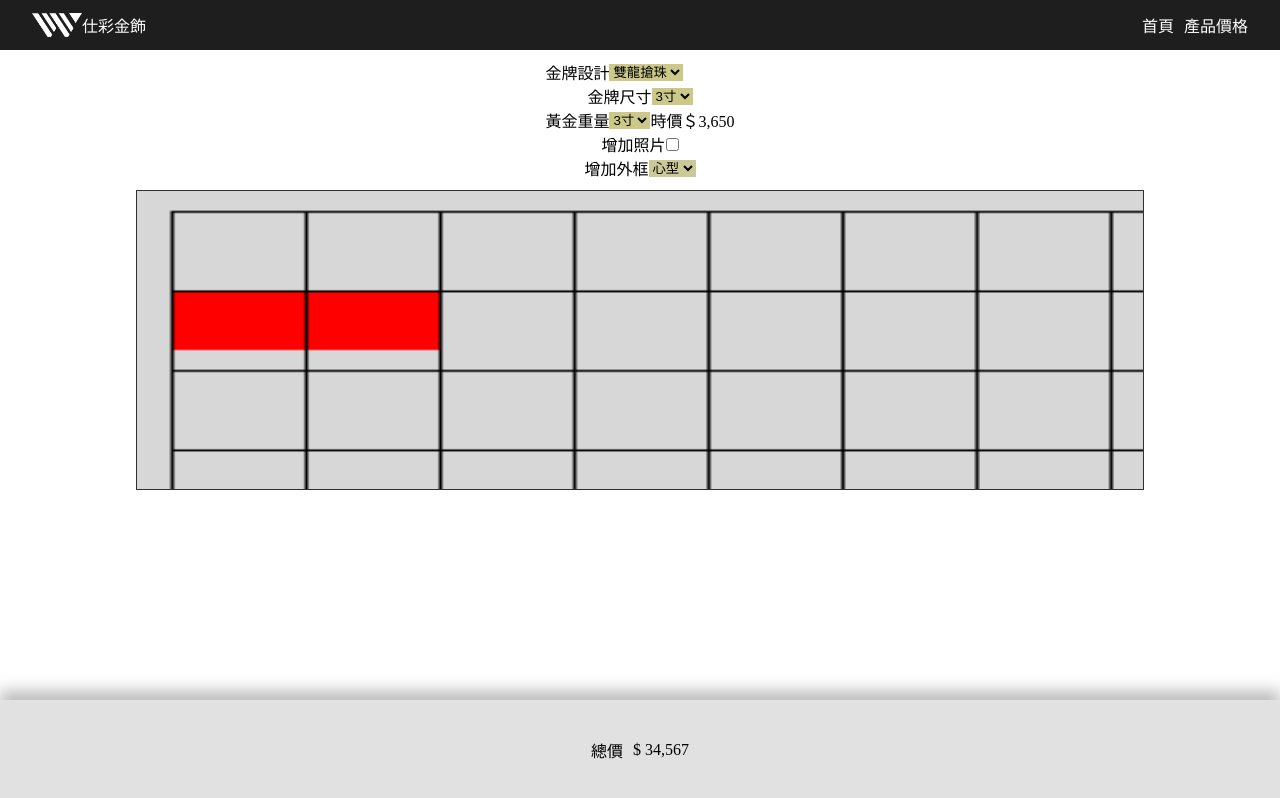
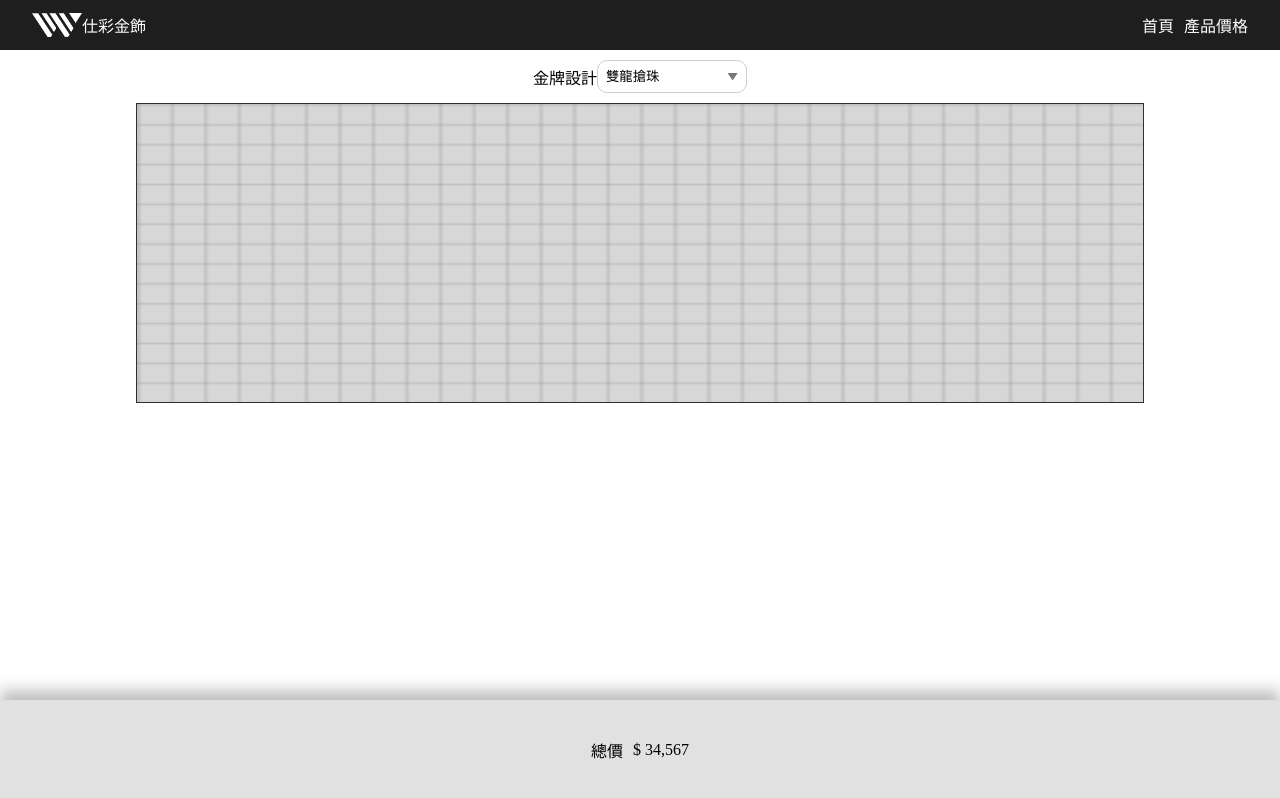
Before and after one commit to kkuanhui/w9999gold, a React (Create React App) app: page / in a window 1280 px wide. Both pictures are taken after a click on the item "產品價格". Built offline with nearby package versions, Linux system fonts and the light colour scheme; no server answers.

Commit message:
fix conflict

```diff
--- a/src/components/AppProduct.js
+++ b/src/components/AppProduct.js
@@ -26,31 +26,11 @@ const ProductOptions = () => {
     <div id="product-options">
       <div className="flex-start">
         <div>金牌設計</div>
-        <select style={{"backgroundColor":"#CCC888"}}>
-          <option value="E3456">雙龍搶珠</option>
-        </select>
-      </div>
-      <div className="flex-center">
-        <div>金牌尺寸</div>
-        <select style={{"backgroundColor":"#CCC888"}}>
-          <option value="3">3寸</option>
-        </select>
-      </div>
-      <div className="flex-center">
-        <div>黃金重量</div>
-        <select style={{"backgroundColor":"#CCC888"}}>
-          <option value="3">3寸</option>
-        </select>
-        <div>時價</div>
-        <div>＄3,650</div>
-      </div>
-      <div className="flex-center">
-        <label>增加照片</label>
-        <input type="checkbox"></input>
-      </div>
-      <div className="flex-center">
-        <div>增加外框</div>
-        <select style={{"backgroundColor": "#CCC999"}}><option value="34">心型</option></select>
+        <div className="select">
+          <select>
+            <option value="E3456">雙龍搶珠</option>
+          </select>
+        </div>
       </div>
     </div>
   )
@@ -61,25 +41,21 @@ const ProductCanvas = () => {
   useEffect(() => {
     const canvas = canvasRef.current
     const ctx = canvas.getContext("2d");
-    ctx.fillStyle = "#FF0000";
-    ctx.fillRect(10, 50, 80, 30);
-    const bw=400;
-    const bh=400;
-    const p=10;
-    function drawBoardGrid(){
-      for (var x = 0; x <= bw; x += 40) {
+    const bw=300;
+    const bh=300;
+    const p=0;
+    (function(){
+      for (var x = 0; x <= bw; x += 10) {
           ctx.moveTo(0.5 + x + p, p);
           ctx.lineTo(0.5 + x + p, bh + p);
       }
-
-      for (var x = 0; x <= bh; x += 40) {
+      for (var x = 0; x <= bh; x += 10) {
           ctx.moveTo(p, 0.5 + x + p);
           ctx.lineTo(bw + p, 0.5 + x + p);
       }
-      ctx.strokeStyle = "black";
+      ctx.strokeStyle = "rgba(150, 150, 150, 0.3)";
       ctx.stroke();
-    }
-    drawBoardGrid()
+    }())
 
   })
   return (
--- a/src/static/css/id.css
+++ b/src/static/css/id.css
@@ -185,3 +185,38 @@ canvas{
   width: 100%;
   height: 100%;
 }
+
+.select{
+  border: 1px solid #CECECE;
+  border-radius: 10px;
+  padding: 0.5em;
+  width: 150px;
+  line-height: 1.1;
+  display: flex;
+  justify-content: space-between;
+  align-items: center;
+  gap: 10px;
+}
+
+select{
+  appearance: none;
+  background-color: transparent;
+  outline: none;
+  width: 100%;
+}
+
+/* to draw little triangle */
+.select::after{
+  content: "";
+  width: 0.8em;
+  height: 0.5em;
+  color: #E1E1E1;
+  background-color: #777;
+  clip-path: polygon(100% 0%, 0 0%, 50% 100%);
+}
+
+#product-options{
+  display: flex;
+  flex-direction: column;
+  align-items: flex-start;
+}
```
Also changed, not shown: 1 other file (tests, documents, lock files or other folders).
